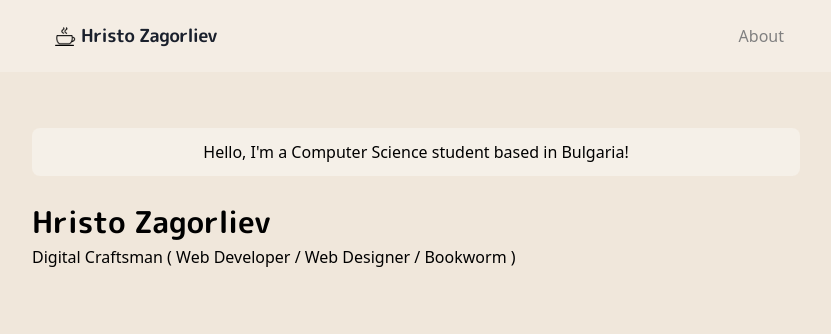
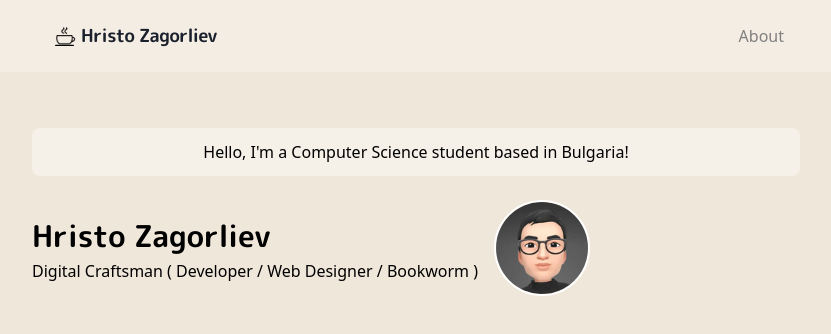
Before and after one commit to creed28/Personal-Blog, a Next.js app: page /about in a window 1280 px wide. Shown: the top 334 px of the page, without its empty margins (224-1055 px from the left). Built offline with nearby package versions, Linux system fonts and the light colour scheme.

Commit message:
Add profile image + general styling

```diff
--- a/app/about/page.jsx
+++ b/app/about/page.jsx
@@ -1,20 +1,32 @@
 'use client'
+
+import Image from "next/image"
 
 const About = () => {
     return (
       <section>
-        <div className="rounded-lg bg-[#F5F0E8] p-3 text-center mb-6">
+        <div className="rounded-lg bg-[#F5F0E8] p-3 text-center mb-6 mx-6 md:mx-0">
           Hello, I&apos;m a Computer Science student based in Bulgaria!
         </div>
 
-        <div className="flex">
+        <div className="flex flex-col md:flex-row items-center gap-2 md:gap-0 mx-6 md:mx-0">
           <div className="flex-grow">
             <h2 className="text-[1.875rem] font-bold font-Rounded1c">
               Hristo Zagorliev
             </h2>
-            <p>
-              Digital Craftsman ( Web Developer / Web Designer / Bookworm )
+            <p className="text-[15px] md:text-[1rem]">
+              Digital Craftsman ( Developer / Web Designer / Bookworm )
             </p>
+          </div>
+          <div className="flex-shrink-0 md:mr-[210px]">
+            <Image
+              src='/assets/images/hristo.png'
+              alt="Profile Image"
+              width={96}
+              height={100}
+              loading="lazy"
+              className="border-[#fff] border-2 border-solid max-w-[100px]
+              inline-block rounded-full" />
           </div>
         </div>
       </section>
```
Also changed, not shown: public/assets/images/hristo.png (added).
